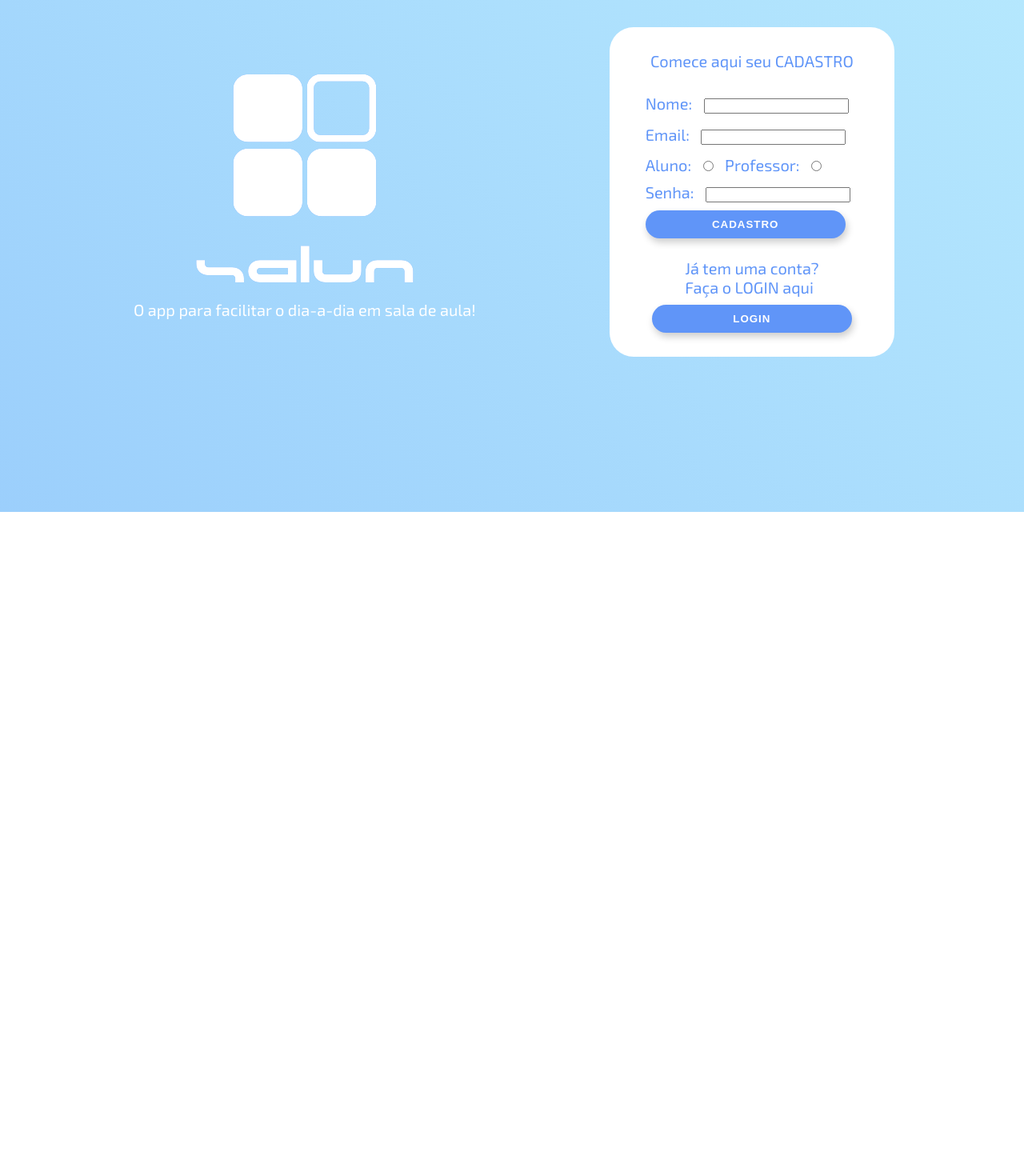
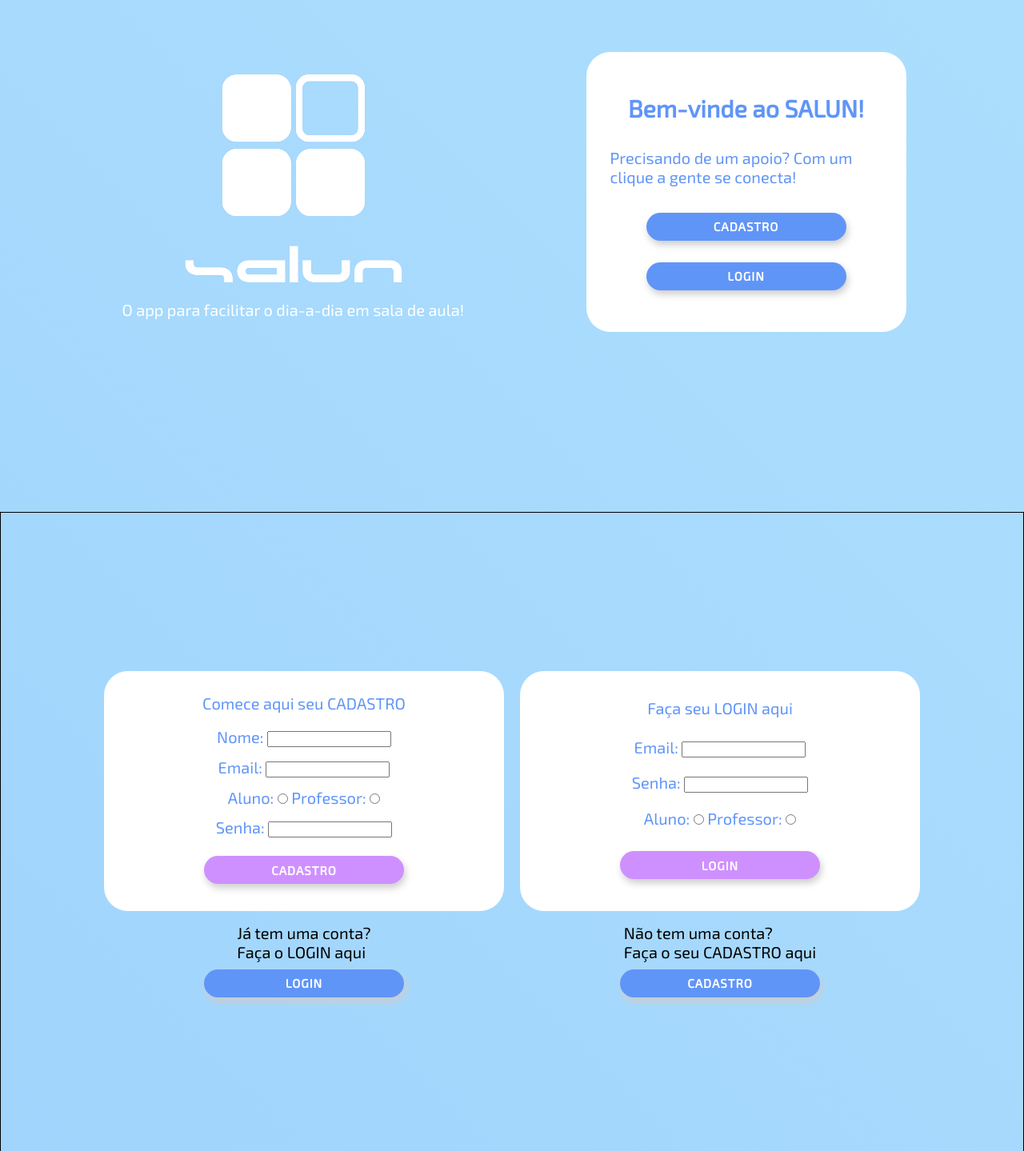
Before and after one commit to GiovannaMontin/salun, a plain HTML site: page index.html in a window 1280 px wide. Shown: the part 160-1599 px from the top of the page at 80% size. Before the commit the page ends 800 px from the top, so only its background shows below. Drawn offline with Linux system fonts and the light colour scheme.

Commit message:
Alteração - Arquivo HTMLe: seção criada para os formularios de cadastro/login do usuario.

```diff
--- a/index.html
+++ b/index.html
@@ -22,42 +22,15 @@
             </figure>
 
             <aside>
-                <p> Comece aqui seu CADASTRO </p>
+                <h2>Bem-vinde ao SALUN!</h2>
 
-                <forms class="form_cadastro">
-                    <label name="nome">
-                        Nome:
-                        <input type="text" name="nome" id="input_nomeUsuario">
-                    </label>
+                <p>
+                    Precisando de um apoio?
+                    Com um clique a gente se conecta!
+                </p>
 
-                    <label name="email">
-                        Email:
-                        <input type="email" name="email" id="input_emailUsuario">
-                    </label>
-
-                    <span>
-                        <label name="tp_usuario">
-                            Aluno:
-                            <input type="radio" name="tp_usuario" id="inputRadio_tipoUsuario" value="aluno">
-                        </label>
-                        <label name="tp_usuario">
-                            Professor:
-                            <input type="radio" name="tp_usuario" id="inputRadio_tipoUsuario" value="professor">
-                        </label>
-                    </span>
-
-                    <label name="senha_usuario">
-                        Senha:
-                        <input type="password" name="senha_usuario" id="input_senhaUsuario">
-                    </label>
-
-                    <button class="btn_cadastro">CADASTRO</button>
-                </forms>
-
-                <p style="white-space: pre-line;">Já tem uma conta?
-                Faça o LOGIN aqui <p>
+                <button class="btn_cadastro">CADASTRO</button>
                 <button class="btn_login">LOGIN</button>
-
 
             </aside>
 
@@ -66,7 +39,94 @@
 
     <main>
 
+        <!--
+            Próximo passo:
+                Adicionar manipulação DOM - Ao clicar no botão CADASTRAR (no aside do header) vai aparecer apenas a section form_cadastro,
+                 o mesmo vale se o usuario clicar em LOGIN.
 
+                Adicionar responsividade
+
+                Melhorar Design
+
+        -->
+       <div class="container_forms">
+
+            <section class="section_form" id="form_cadastro">
+
+                <forms class="form_cadastro">
+                    <p> Comece aqui seu CADASTRO </p>
+
+                    <label name="nome">
+                        Nome:
+                        <input type="text" name="nome" class="input_nomeUsuario">
+                    </label>
+
+                    <label name="email">
+                        Email:
+                        <input type="email" name="email" class="input_emailUsuario">
+                    </label>
+
+                    <span>
+                        <label name="tp_usuario">
+                            Aluno:
+                            <input type="radio" name="tp_usuario" class="inputRadio_tipoUsuario" value="aluno">
+                        </label>
+                        <label name="tp_usuario">
+                            Professor:
+                            <input type="radio" name="tp_usuario" class="inputRadio_tipoUsuario" value="professor">
+                        </label>
+                    </span>
+
+                    <label name="senha_usuario">
+                        Senha:
+                        <input type="password" name="senha_usuario" class="input_senhaUsuario">
+                    </label>
+
+                    <input class="input_cadastro" type="submit" value="CADASTRO">
+                </forms>
+
+                <p style="white-space: pre-line;">Já tem uma conta?
+                 Faça o LOGIN aqui <p>
+                <button class="btn_login">LOGIN</button>
+
+            </section>
+
+            <section class="section_form" id="form_login">
+
+                <forms class="form_login">
+                    <p> Faça seu LOGIN aqui</p>
+
+                    <label name="email">
+                        Email:
+                        <input type="email" name="email" class="input_emailUsuario">
+                    </label>
+
+                    <label name="senha_usuario">
+                        Senha:
+                        <input type="password" name="senha_usuario" class="input_senhaUsuario">
+                    </label>
+
+                    <span>
+                        <label name="tp_usuario">
+                            Aluno:
+                            <input type="radio" name="tp_usuario" class="inputRadio_tipoUsuario" value="aluno">
+                        </label>
+                        <label name="tp_usuario">
+                            Professor:
+                            <input type="radio" name="tp_usuario" class="inputRadio_tipoUsuario" value="professor">
+                        </label>
+                    </span>
+
+                    <input class="input_login" type="submit" value="LOGIN">
+                </forms>
+
+                <p style="white-space: pre-line;">Não tem uma conta?
+                    Faça o seu CADASTRO aqui <p>
+                <button class="btn_cadastro">CADASTRO</button>
+
+            </section>
+
+       </div>
 
     </main>
 
--- a/style.css
+++ b/style.css
@@ -5,6 +5,7 @@
     margin: 0;
     padding: 0;
     box-sizing: border-box;
+    font-family: 'Exo 2', sans-serif;
 }
 
 p{
@@ -22,23 +23,35 @@ figcaption {
     display: none;
 }
 
+body{
+  background: linear-gradient(45deg, #6095f8 0%, #cdffff 100%);
+  background-size: 1000% 1000%;
+  animation: backgroundTransition 8s ease-in-out infinite;
+
+}
+
+.container_forms {
+  display: flex;
+  justify-content: center;
+  align-items: center;
+  border: 1px solid black;
+  height: 100vh;
+  font-size: 20px;
+}
+
 /* Landing Page - Tela Bem-Vindo */
 .landing_page{
 
     height: 100vh;
     width: 100%;
     color: #FFFFFF;
-    font-family: 'Exo 2', sans-serif;
     font-size: 20px;
 
-    background: linear-gradient(45deg, #6095f8 0%, #cdffff 100%);
-    background-size: 400% 400%;
 
     display: flex;
     align-items: center;
     justify-content: space-evenly;
 
-    animation: backgroundTransition 8s ease-in-out infinite;
 }
 
 /* Animação do Background */
@@ -55,10 +68,11 @@ figcaption {
 }
 
 /* Formulario Cadastro */
-aside{
+aside, forms {
   display: flex;
   flex-direction: column;
   align-items: center;
+  justify-content: space-evenly;
 
   background-color: #FFFFFF;
   color: #6095f8;
@@ -66,11 +80,20 @@ aside{
   padding: 25px;
 }
 
-.form_cadastro{
+aside {
+  width: 400px;
+  height: 350px;
+}
+
+.section_form{
   display: flex;
   flex-direction: column;
-  justify-content: center;
-  align-items: flex-start;
+  align-items: center;
+}
+
+.form_cadastro, .form_login{
+  width: 500px;
+  height: 300px;
 
   margin: 10px;
   padding: 10px;
@@ -79,6 +102,7 @@ aside{
 button{
   width: 250px;
   height: 35px;
+  font-size: 15px;
 
   font-weight: 700;
   letter-spacing: 1px;
@@ -90,12 +114,26 @@ button{
   border: 0px solid;
 }
 
-button:hover {
+button:hover, input:hover {
   scale: 1.1;
   background-color: linear-gradient(45deg, #6095f8 0%, #cdffff 100%);
 
 }
 
-input{
+.input_login, .input_cadastro {
   margin: 10px;
+  font-size: 15px;
+
+  width: 250px;
+  height: 35px;
+  font-size: 15px;
+
+  font-weight: 700;
+  letter-spacing: 1px;
+  color: #FFFFFF;
+  background-color: #cf90ff;
+
+  box-shadow: 2px 5px 10px #cdcdcd;
+  border-radius: 50px;
+  border: 0px solid;
 }
```
